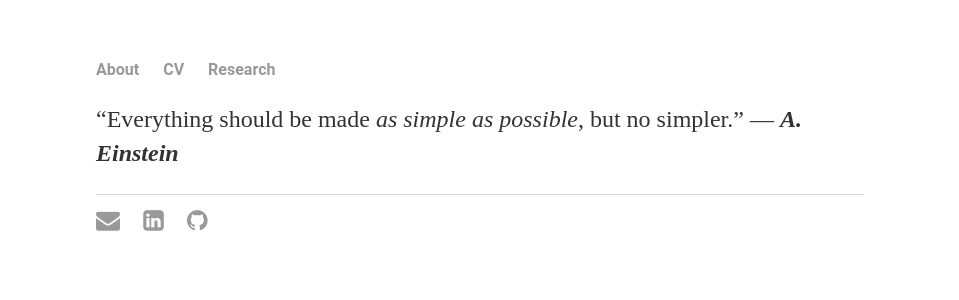
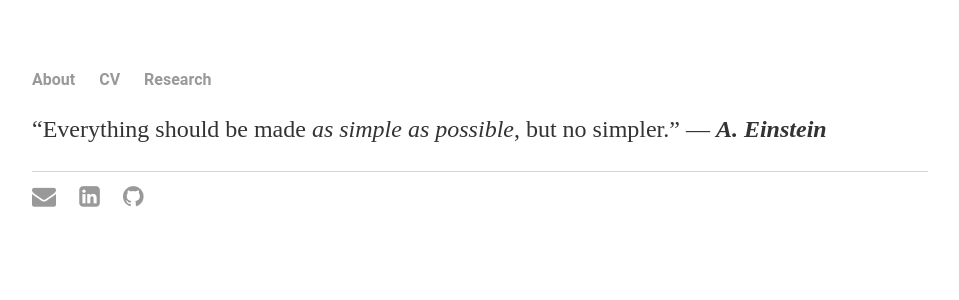
Before and after one commit to ip-jss/ip-jss.github.io, a Jekyll site: the page built from index.html, in a window 1280 px wide. Shown: the top 300 px of the page, without its empty margins (160-1119 px from the left). Built offline with Jekyll 4.4.1, drawn with Linux system fonts in a browser that asks for light colours.

Commit message:
Update main.css

```diff
--- a/css/main.css
+++ b/css/main.css
@@ -1,6 +1,6 @@
 body {
-    margin: 60px auto;
-    width: 60%;
+    margin: 70px auto;
+    width: 70%;
 }
 nav ul, footer ul {
     font-family:'Roboto', 'Roboto', 'Sans-Serif';
```
